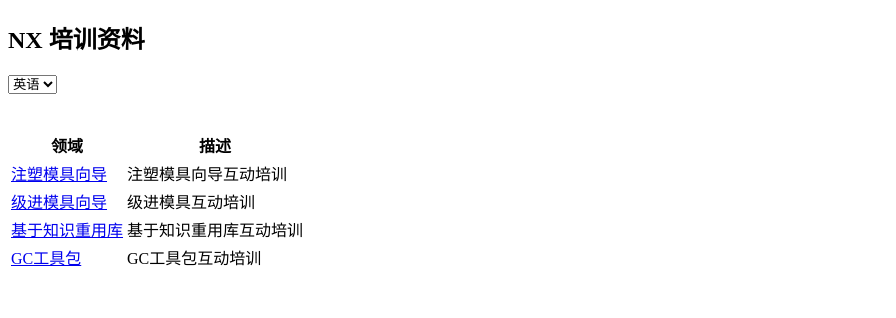
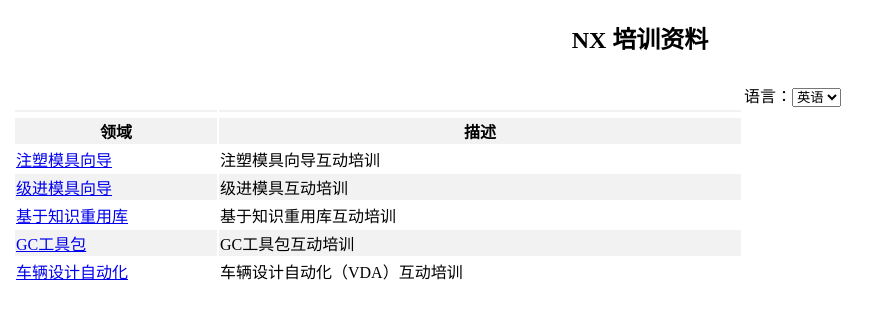
Before and after one commit to lizhihome/NX, a plain HTML site: page index_zh.html in a window 1280 px wide. Shown: the whole page, without its empty margins (0-896 px from the left). Drawn offline with Linux system fonts and the light colour scheme.

Commit message:
format html page

```diff
--- a/index_zh.html
+++ b/index_zh.html
@@ -2,19 +2,23 @@
 <html>
 <body>
 
-<script src="load.js"></script>
+<link rel="stylesheet" href="styles.css">
 
-<H2> NX 培训资料 </H2>
 
-<select id="languageSelect" onclick="setlanguage()"><option value="en">英语</option><option value="zh">中文</option></select>
-<br><br><br>
-<table>
+<center><H2> NX 培训资料 </H2></center>
+
+<table class="myView">
+<tr><td></td><td></td><td>语言：<select id="languageSelect" onclick="setlanguage()"><option value="en">英语</option><option value="zh">中文</option></select></td></tr>
+<tr><td></td><td></td></tr>
+<tr><td></td><td></td></tr>
 <tr><TH>领域</TH><TH>描述</TH></tr>
 <tr><td><a href="http://129.146.69.22/index.html?lan='zh'">注塑模具向导</a></td><td>注塑模具向导互动培训</td></tr>
 <tr><td><a href="http://129.146.69.22/PDW">级进模具向导</a></td><td>级进模具互动培训</td></tr>
 <tr><td><a href="http://129.146.69.22/Reuse">基于知识重用库</a></td><td>基于知识重用库互动培训</td></tr>
 <tr><td><a href="http://129.146.69.22/GC_Kit">GC工具包</a></td><td>GC工具包互动培训</td></tr>
+<tr><td><a href="http://129.146.69.22/GC_Kit">车辆设计自动化</a></td><td>车辆设计自动化（VDA）互动培训</td></tr>
 </table>
+
 
 </body>
 </html>
--- a/load.js
+++ b/load.js
@@ -17,7 +17,7 @@
 	   if (lan==="") lan="en";   // default as english
 
 	   if (lan==="zh" && url==="index.html"){
-	      window.location.href = "https://lizhihome.github.io/NX/index_zh.html/";
+	      window.location.href = "https://lizhihome.github.io/NX/index_zh.html";
 //	      window.location.href = "file:///C:/Users/lizhi/Documents/GitHub/NX_Mold_Wizard/index_zh.html";
 		  languageSelect.selectedIndex = 1;
 	   }
--- /dev/null
+++ b/styles.css
@@ -0,0 +1,32 @@
+
+.myView {
+  width: 100%;
+  table-layout: fixed;
+  border: 5px solid white;
+  border-collapse: separate;
+}
+
+.myView td:first-child {
+  width: 200px;
+  vertical-align: top;
+}
+
+	.myView  tr:nth-child(even),
+ 	.myView  tr:nth-child(odd),
+    .myView  tr:nth-child(even) {
+        background-color: #f2f2f2;
+    }
+
+    .myView  tr:nth-child(odd) {
+        background-color: #ffffff;
+    }
+
+
+iframe {
+  border: none; /* Remove the border */
+  display: block; /* Make the iframe a block-level element */
+  width: 100%; /* Set the width to 100% of its container */
+  height: 100vh; /* Set the height to 100% of the viewport height */
+  margin: 0; /* Remove any margin */
+  padding: 0; /* Remove any padding */
+}
```
Also changed, not shown: index.html (+8 -4 lines).
